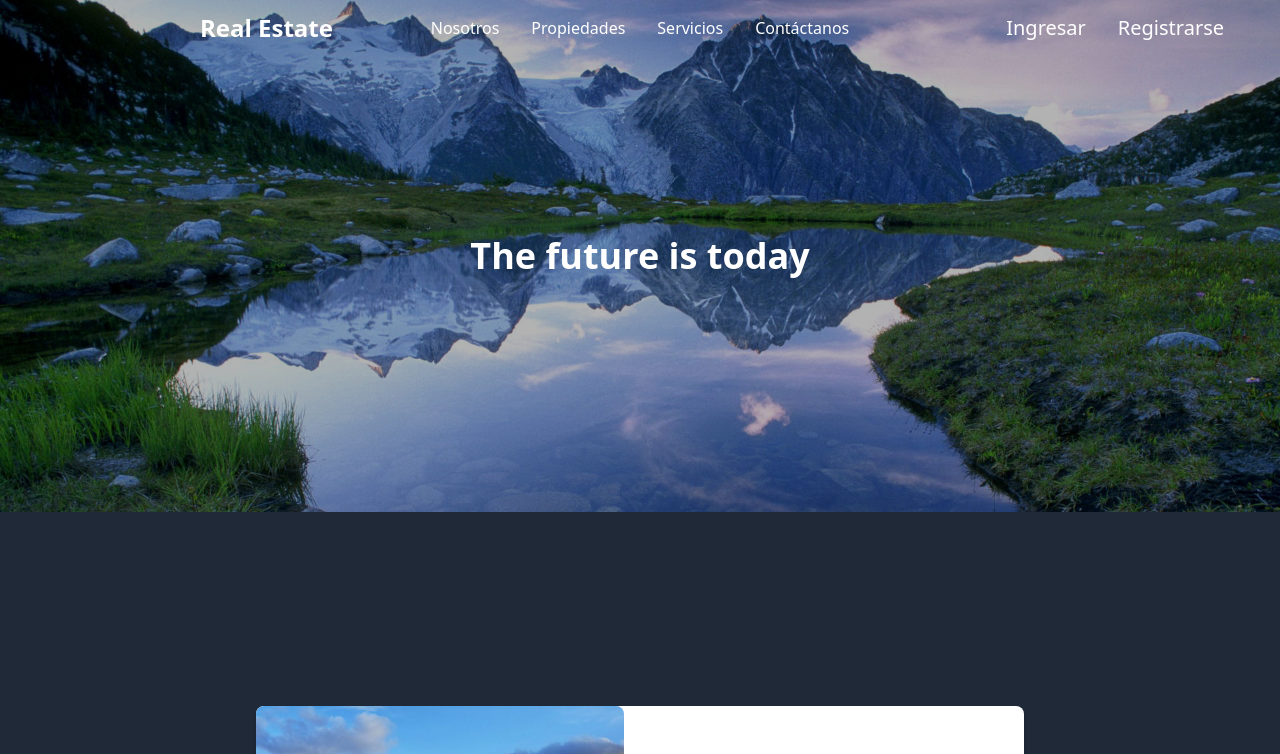
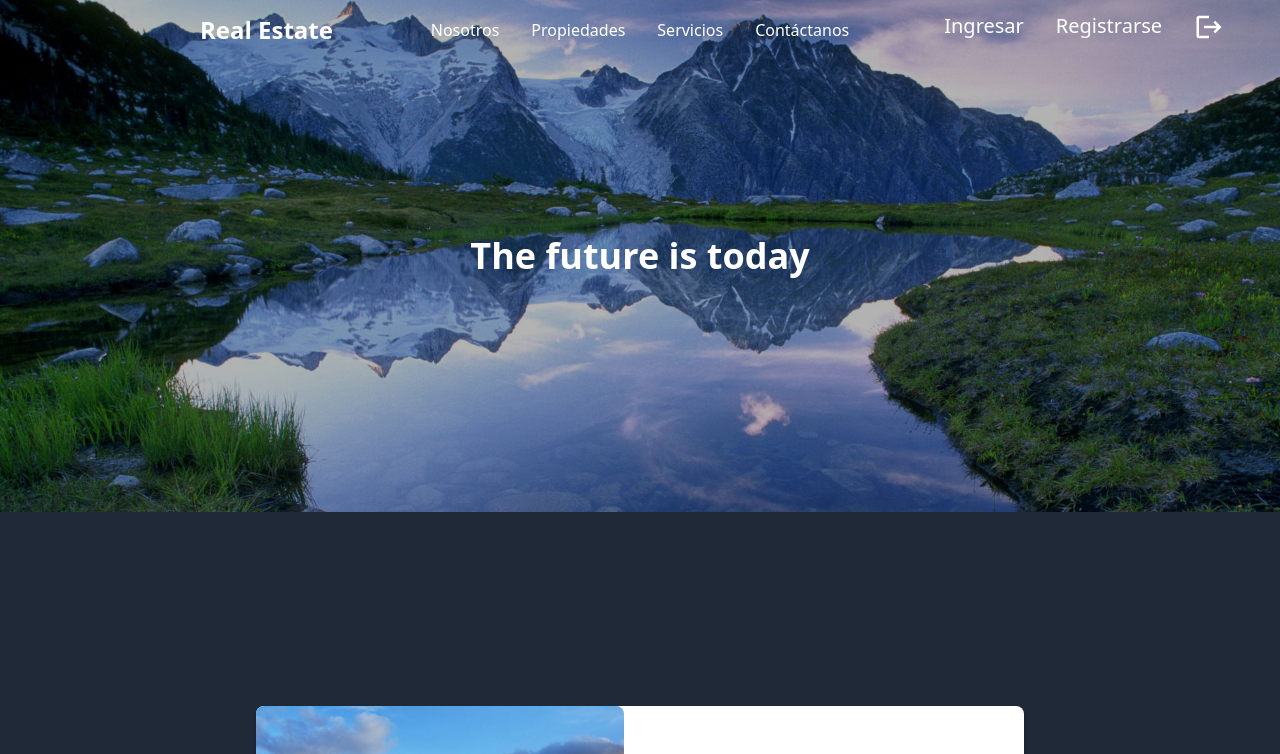
Before and after one commit to knb-js/front-real-estate, a React (Vite) app: page / in a window 1280 px wide. Shown: the top 754 px of the page. Built offline with nearby package versions, Linux system fonts and the light colour scheme.

Commit message:
KN - Se agrega react icons

```diff
--- a/package.json
+++ b/package.json
@@ -13,7 +13,7 @@
     "axios": "^1.7.2",
     "react": "^18.2.0",
     "react-dom": "^18.2.0",
-    "react-icons": "^5.0.1",
+    "react-icons": "^5.2.1",
     "react-router-dom": "^6.22.3",
     "tw-elements-react": "^1.0.0-alpha2"
   },
--- a/src/components/home/Header.jsx
+++ b/src/components/home/Header.jsx
@@ -1,6 +1,7 @@
 import React, { useState, useEffect } from 'react';
 import { Link } from 'react-router-dom';
 import { landing } from '../../assets/images';
+import { MdLogout } from "react-icons/md";
 
 export const Header = ({ scrollToAboutUs }) => {
     const [isScrolled, setIsScrolled] = useState(false);
@@ -40,6 +41,7 @@ export const Header = ({ scrollToAboutUs }) => {
                     <ul className="flex text-base [&>li>a]:inline-block [&>li>a]:px-4">
                         <li><a href="" ><Link to="/login" className='hover:text-cyan-400 transition-colors duration-300 text-xl'>Ingresar</Link></a></li>
                         <li><a href="" ><Link to="/register" className='hover:text-cyan-400 transition-colors duration-300 text-xl'>Registrarse</Link></a></li>
+                        <li><a href="" className='hover:text-cyan-400 transition-colors duration-300 text-xl' ><MdLogout size={30}/></a></li>
                     </ul>
                 </nav>
             </header>
```
Also changed, not shown: 1 other file (tests, documents, lock files or other folders).
